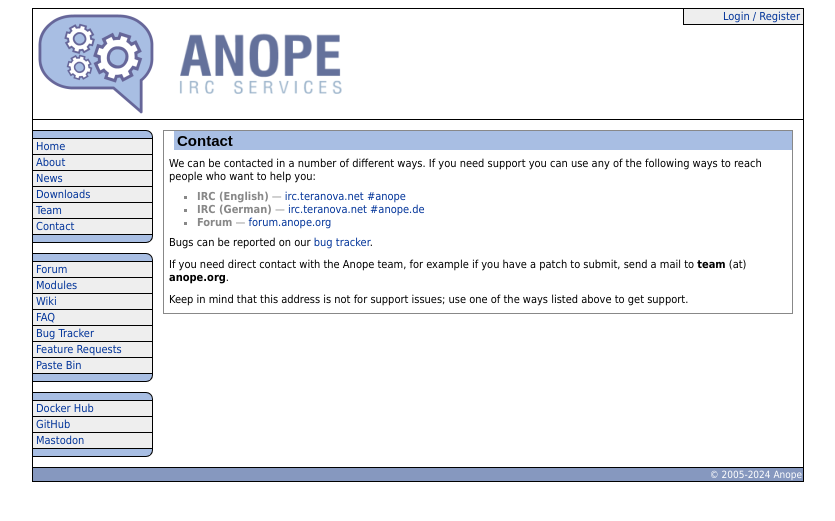
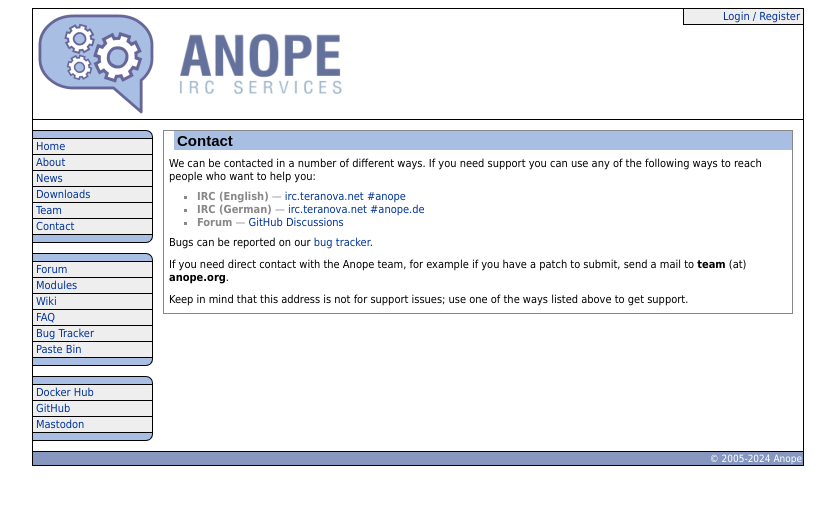
Before and after one commit to anope/website, a Jekyll site: the page built from contact.md, in a window 1280 px wide. Shown: the top 521 px of the page, without its empty margins (222-1057 px from the left). Built offline with Jekyll 4.4.1, drawn with Linux system fonts in a browser that asks for light colours.

Commit message:
Update forum links.

```diff
--- a/_config.yml
+++ b/_config.yml
@@ -15,12 +15,11 @@
       Team: /team.html
       Contact: /contact.html
 
-    - Forum: https://forum.anope.org
+    - Forum: https://github.com/orgs/anope/discussions
       Modules: https://modules.anope.org
       Wiki: https://wiki.anope.org
       FAQ: https://wiki.anope.org/index.php/2.0/FAQ
       Bug Tracker: https://github.com/anope/anope/issues
-      Feature Requests: https://forum.anope.org/?board=9.0
       Paste Bin: https://pastebin.anope.org
 
     - Docker Hub: https://hub.docker.com/r/anope/anope
--- a/_data/ircrules.yml
+++ b/_data/ircrules.yml
@@ -9,7 +9,7 @@
     - "Do not PM without permission. Questions are to be asked in the channel."
     - 'Do not paste! Use a pastebin instead. <a href="https://pastebin.anope.org">https://pastebin.anope.org/</a>'
     - 'Read the bundled documentation and <a href="https://wiki.anope.org/index.php/2.0/FAQ">FAQ</a>; These documents contain most answers. Help yourself!'
-    - '#Anope is English, try /list #anope* to see if there is a channel for your language otherwise post on our <a href="https://forum.anope.org">forums</a>.'
+    - '#Anope is English, try /list #anope* to see if there is a channel for your language otherwise post on our <a href="https://github.com/orgs/anope/discussions">forums</a>.'
     - "RAW is evil. Do <b>NOT</b> use it and do <b>NOT</b> ask questions about raw, you will be banned. Yes, really."
     - "Be nice. We all like a bit of off topic chat but if someone is getting help, have the respect to shut up."
     - "No announcers, greeters, or annoying scripts/plugins/etc. They are pointless and you will be banned for them."
@@ -26,7 +26,7 @@
     - "Schreibe keine privaten Nachrichten ohne Erlaubnis. Fragen werden im Channel gestellt."
     - 'Der Channel ist keine Zwischenablage. Wenn du uns etwas zeigen willst, nutze pastebin und poste dann den link im channel. <a href="https://pastebin.anope.org">https://pastebin.anope.org/</a>'
     - 'Bevor du deine Frage im Chat stellst, lies Dir die mitgelieferte Dokumentation und die FAQ genau durch. <a href="https://wiki.anope.org/index.php/2.0/FAQ">FAQ</a>; Diese Dokumente beantworten bereits die meisten Fragen.'
-    - 'In #Anope wird Englisch gesprochen, versuch /list #anope* um zu sehen ob ein Supportchan für Anope in Deiner Sprache existiert, ansonsten poste auf unserem <a href="https://forum.anope.org">Forum</a>.'
+    - 'In #Anope wird Englisch gesprochen, versuch /list #anope* um zu sehen ob ein Supportchan für Anope in Deiner Sprache existiert, ansonsten poste auf unserem <a href="https://github.com/orgs/anope/discussions">Forum</a>.'
     - "RAW ist Tabu. Verwende es <b>NICHT</b> und stell <b>KEINE</b> Fragen über RAW, Du wirst dafür gebannt. Ja, wirklich."
     - "Sei nett zu anderen. Kein Fluchen, keine persönlichen Angriffe auf andere Nutzer, keine Flame Wars, kein rumgetrolle, usw."
     - "Automatische Ankündigungs- sowie Begrüßungs-scripts, sowie nervende scripts/plugins/usw. sind abzuschalten. Sie tragen nichts zum Thema bei und Du wirst gebannt dafür."
@@ -43,7 +43,7 @@
     - "GEEN pm zonder toestemming. Vragen horen in het kanaal gesteld te worden."
     - 'NIET pasten in het kanaal. Gebruik pastebins hiervoor. <a href="https://pastebin.anope.org">https://pastebin.anope.org/</a>'
     - 'Lees de gebundelde documentatie en <a href="https://wiki.anope.org/index.php/2.0/FAQ">FAQ</a> Deze documenten bevatten de meeste antwoorden. Help jezelf!'
-    - '#anope is Engels, probeer /list #anope* of er een kanaal in jou taal is post anders je vraag op onze <a href="https://forum.anope.org">forums</a>.'
+    - '#anope is Engels, probeer /list #anope* of er een kanaal in jou taal is post anders je vraag op onze <a href="https://github.com/orgs/anope/discussions">forums</a>.'
     - "RAW is het kwaad. Gebruik het NIET en stel GEEN vraag over RAW. Je word hiervoor gebanned. Ja echt."
     - "Wees beleefd. We houden allemaal van een beetje offtopic chat maar als iemand hulp krijgt, heb dan het respect om stil te zijn."
     - "Geen geautomatiseerde omroepers, begroeters, of vervelende scripts / plugins / etc. Ze zijn even zinloos en nutteloos."
--- a/contact.md
+++ b/contact.md
@@ -8,7 +8,7 @@
 
 - **IRC (English)** &mdash; [irc.teranova.net #anope](ircs://irc.teranova.net/#anope)
 - **IRC (German)** &mdash; [irc.teranova.net #anope.de](ircs://irc.teranova.net/#anope.de)
-- **Forum** &mdash; [forum.anope.org](https://forum.anope.org/)
+- **Forum** &mdash; [GitHub Discussions](https://github.com/orgs/anope/discussions)
 
 Bugs can be reported on our [bug tracker](https://github.com/anope/anope/issues).
 
```
